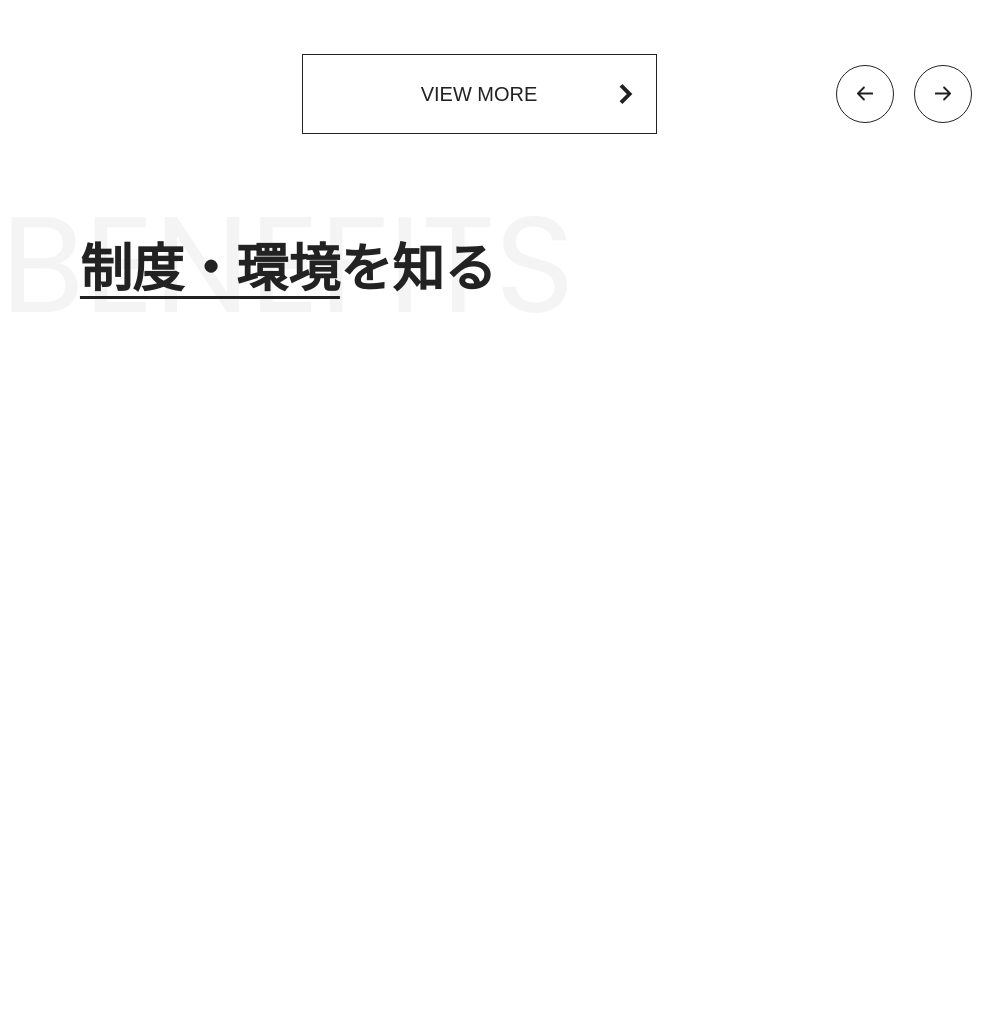
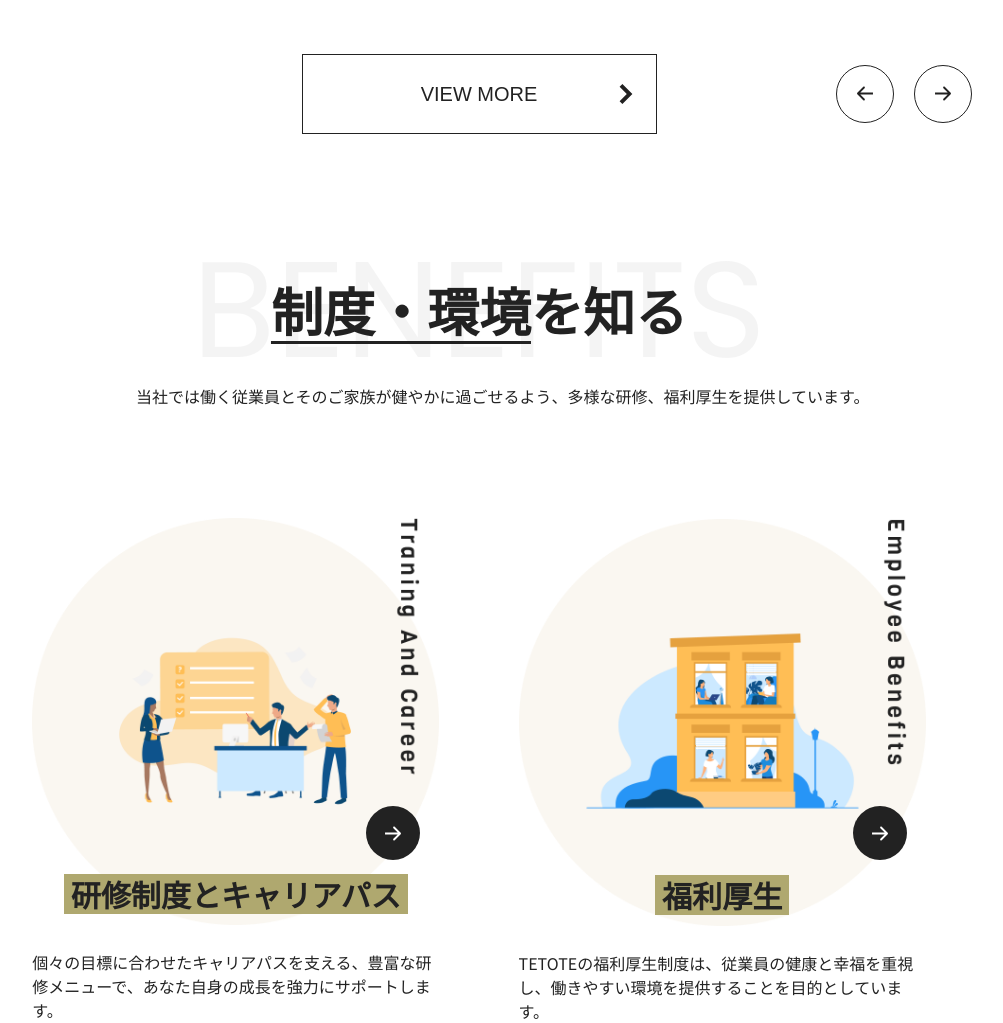
Before and after one commit to Yosshiii43/tetote, a PHP site: page / in a window 1280 px wide. Shown: the part 2834-3857 px from the top of the page, without its empty margins (161-1164 px from the left). Before the commit the page ends 3133 px from the top, so only its background shows below. Run offline with PHP 8.4, Linux system fonts and the light colour scheme; style sheets or scripts are compiled from the project's sources; some web fonts are replaced.

Commit message:
add:top benefits

```diff
--- a/index.html
+++ b/index.html
@@ -250,7 +250,27 @@
             <span class="c-topSectionTitle__upper"><span>制度・環境</span>を知る</span>
             <span class="c-topSectionTitle__lower c-poppins">benefits</span>
           </h2>
-
+          <div class="p-benefits__description">
+            <p>当社では働く従業員とそのご家族が健やかに過ごせるよう、多様な研修、福利厚生を提供しています。</p>
+          </div>
+          <div class="p-benefits__contents">
+            <div class="p-benefits__content">
+              <a href="/career/">
+                <img src="/img/img_career1.png" alt="Training And Career">
+                <div class="c-button--arrowB"></div>
+                <h3>研修制度とキャリアパス</h3>
+                <p>個々の目標に合わせたキャリアパスを支える、豊富な研修メニューで、あなた自身の成長を強力にサポートします。</p>
+              </a>
+            </div>
+            <div class="p-benefits__content">
+              <a href="/benefits/">
+                <img src="/img/img_benefits1.png" alt="employee benefits">
+                <div class="c-button--arrowB"></div>
+                <h3>福利厚生</h3>
+                <p>TETOTEの福利厚生制度は、従業員の健康と幸福を重視し、働きやすい環境を提供することを目的としています。</p>
+              </a>
+            </div>
+          </div><!-- .p-benefits__contents -->
         </div>
       </section><!-- .p-benefits -->
     </div><!-- l-main__body -->
--- a/scss/object/component/_button.scss
+++ b/scss/object/component/_button.scss
@@ -178,8 +178,7 @@
     transform: translateX(-50%) translateY(-50%);
   }
   &:hover,
-  &:focus,
-  &:focus-visible {
+  &:focus{
     transform: scale(1.2);
   }
 }
--- /dev/null
+++ b/scss/object/project/_benefits.scss
@@ -0,0 +1,120 @@
+/******************************
+top benefits
+******************************/
+@use "../../foundation/forwards" as *;
+@use "sass:math";
+
+.p-benefits {
+  .l-inner--1024 {
+    @include mq(pc) {
+      padding-left: rem(35);
+      padding-right: rem(35);
+    }
+  }
+
+  &__title {
+    margin-bottom: rem(19);
+    @include mq(pc) {
+      margin-top: rem(45);
+      margin-bottom: rem(10);
+      margin-inline: auto;
+    }
+  }
+
+  &__description {
+    margin-bottom: rem(51);
+    line-height: 1.5;
+    @include mq(pc) {
+      padding-left: rem(134);
+      line-height: 1;
+      margin-bottom: rem(114);
+    }
+  }
+
+  &__contents {
+    display: flex;
+    flex-direction: column;
+    align-items: center;
+    gap: rem(36);
+
+    @include mq(tab) {
+      flex-direction: row;
+      align-items: flex-start;
+      justify-content: center;
+      gap: rclamp(32, 94, 768, 1440);
+    }
+    .p-benefits__content{
+      position: relative;
+      width: rem(341);
+      @include mq(tab) {
+        width: rclamp(334, 430, 768, 1440);
+      }
+      a {
+        width: 100%;
+        margin-top: rem(36);
+
+        img {
+          width: rem(251);
+          height: auto;
+          display: block;
+          margin-inline: auto;
+          transition: transform .3s ease;
+          position: relative;
+          z-index: -1;
+          @include mq(tab) {
+            width: 100%;
+          }
+        }
+
+        .c-button--arrowB {
+          width: rclamp(42, 58, 768, 1440);
+          height: rclamp(42, 58, 768, 1440);
+          position: absolute;
+          top: rem(170);
+          right: calc(rem(75) - rem(17));
+          @include mq(tab) {
+            top: rclamp(232, 306, 768, 1440);
+            right: rclamp(16, 20, 768, 1440);
+          }
+        }
+
+        h3 {
+          display: block;
+          font-size: rem(24);
+          font-weight: 700;
+          line-height: 1;
+          padding: rem(7);
+          background-color: $color-secondary;
+          width: fit-content;
+          top: rem(228);
+          margin-top: calc(-1 * rem(23));
+          margin-bottom: rem(21);
+          margin-inline: auto;
+          @include mq(tab) {
+            font-size: rclamp(24, 32, 768, 1440);
+            padding: rem(5) rem(7);
+            margin-top: calc(-1 * rem(51));
+            margin-bottom: rem(36);
+          }
+        }
+        p {
+          line-height: 1.5;
+        }
+
+        &:hover,
+        &:focus{
+          img {
+            transform: scale(1.1);
+          }
+          .c-button--arrowB {
+            transform: translateX(rem(32));
+          }
+        }
+
+        &:last-of-type {
+          margin-top: -1px;
+        }
+      }
+    }
+  }
+}
--- a/scss/style.scss
+++ b/scss/style.scss
@@ -22,5 +22,6 @@
 @use "object/project/heroNews";
 @use "object/project/mission";
 @use "object/project/member";
+@use "object/project/benefits";
 
 //utility
```
Also changed, not shown: img/img_benefits1.png, img/img_benefits2.png (deleted), img/img_career1.png, img/img_career2.png (deleted).
